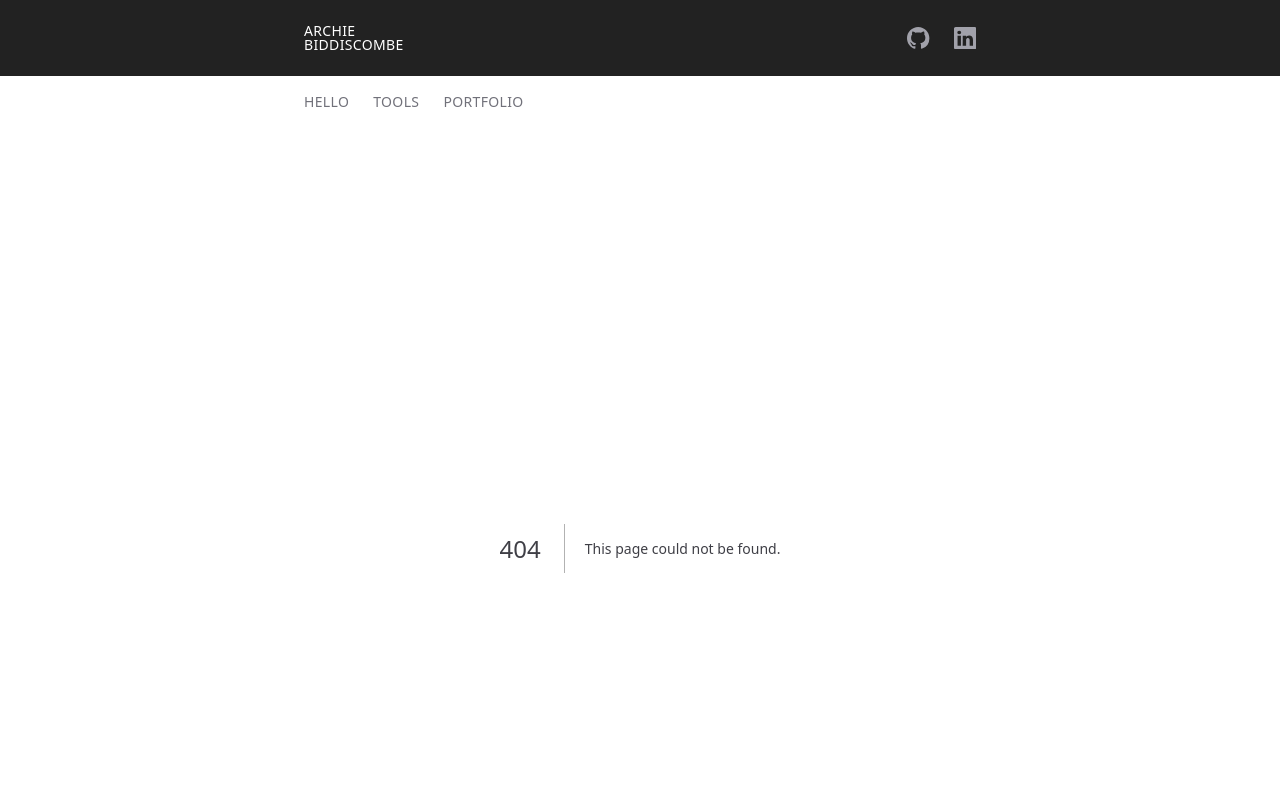
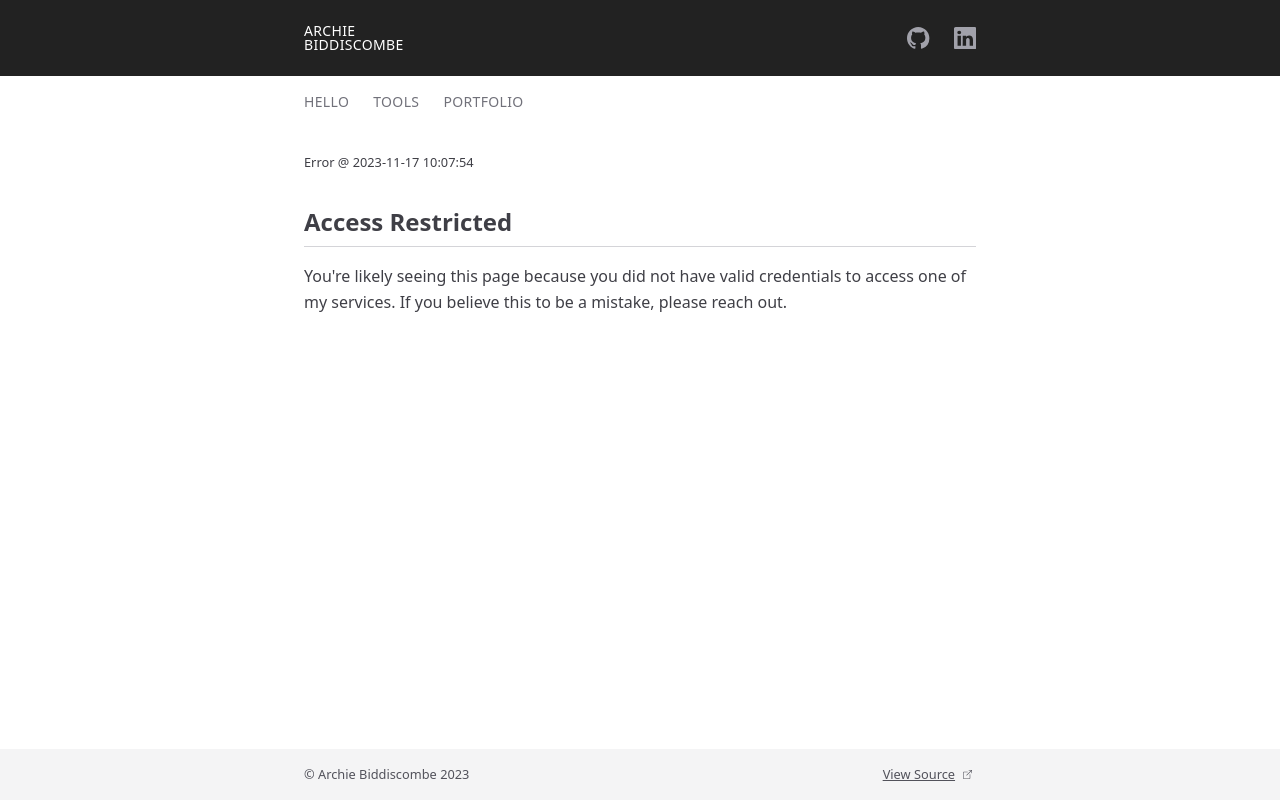
Before and after one commit to abiddiscombe/abiddiscombe-dev, a Next.js app: page /restricted in a window 1280 px wide. Before the commit this address had no page. Shown: the top 800 px of the page. Built offline with nearby package versions, Linux system fonts and the light colour scheme.

Commit message:
feat: auth error page for external services

```diff
--- /dev/null
+++ b/src/app/restricted/page.tsx
@@ -0,0 +1,41 @@
+'use client';
+import { useSearchParams } from 'next/navigation';
+import { Typography } from '@/components/Typography';
+import { CodeSnippet } from '@/components/CodeSnippet';
+
+export default function Restricted() {
+  const sParams = useSearchParams();
+  const ref = sParams.get('ref');
+  const ets = getCurrentDateTime();
+  return (
+    <section>
+      <Typography variant='body'>
+        <small>Error @ {ets}</small>
+      </Typography>
+      <Typography variant='h2'>Access Restricted</Typography>
+      <Typography variant='body'>
+        You&apos;re likely seeing this page because you did not have valid credentials to access one
+        of my services. If you believe this to be a mistake, please reach out.
+      </Typography>
+      {ref && (
+        <>
+          <Typography variant='body'>The service reported the following metadata:</Typography>
+          <CodeSnippet>{ref}</CodeSnippet>
+        </>
+      )}
+    </section>
+  );
+}
+
+function getCurrentDateTime() {
+  // Function Source: ChatGPT
+  const now = new Date();
+  const year = now.getFullYear();
+  const month = String(now.getMonth() + 1).padStart(2, '0');
+  const day = String(now.getDate()).padStart(2, '0');
+  const hours = String(now.getHours()).padStart(2, '0');
+  const minutes = String(now.getMinutes()).padStart(2, '0');
+  const seconds = String(now.getSeconds()).padStart(2, '0');
+  const formattedDateTime = `${year}-${month}-${day} ${hours}:${minutes}:${seconds}`;
+  return formattedDateTime;
+}
--- /dev/null
+++ b/src/components/CodeSnippet.tsx
@@ -0,0 +1,11 @@
+interface CodeSnippetProps {
+  children: React.ReactNode;
+}
+
+export function CodeSnippet(p: CodeSnippetProps) {
+  return (
+    <code className='py-2 px-4 block text-sm rounded bg-zinc-100 border border-zinc-200 dark:border-zinc-500 dark:bg-zinc-700'>
+      {p.children}
+    </code>
+  );
+}
```
